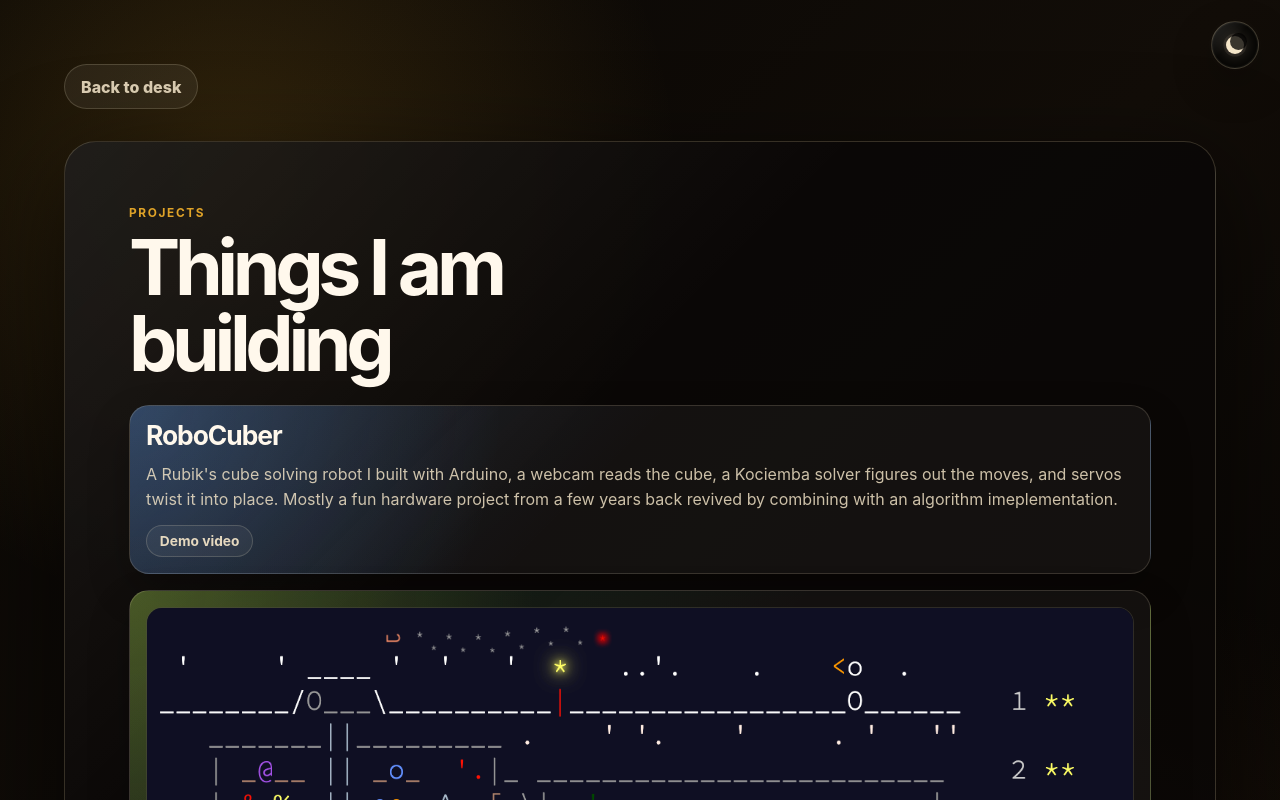
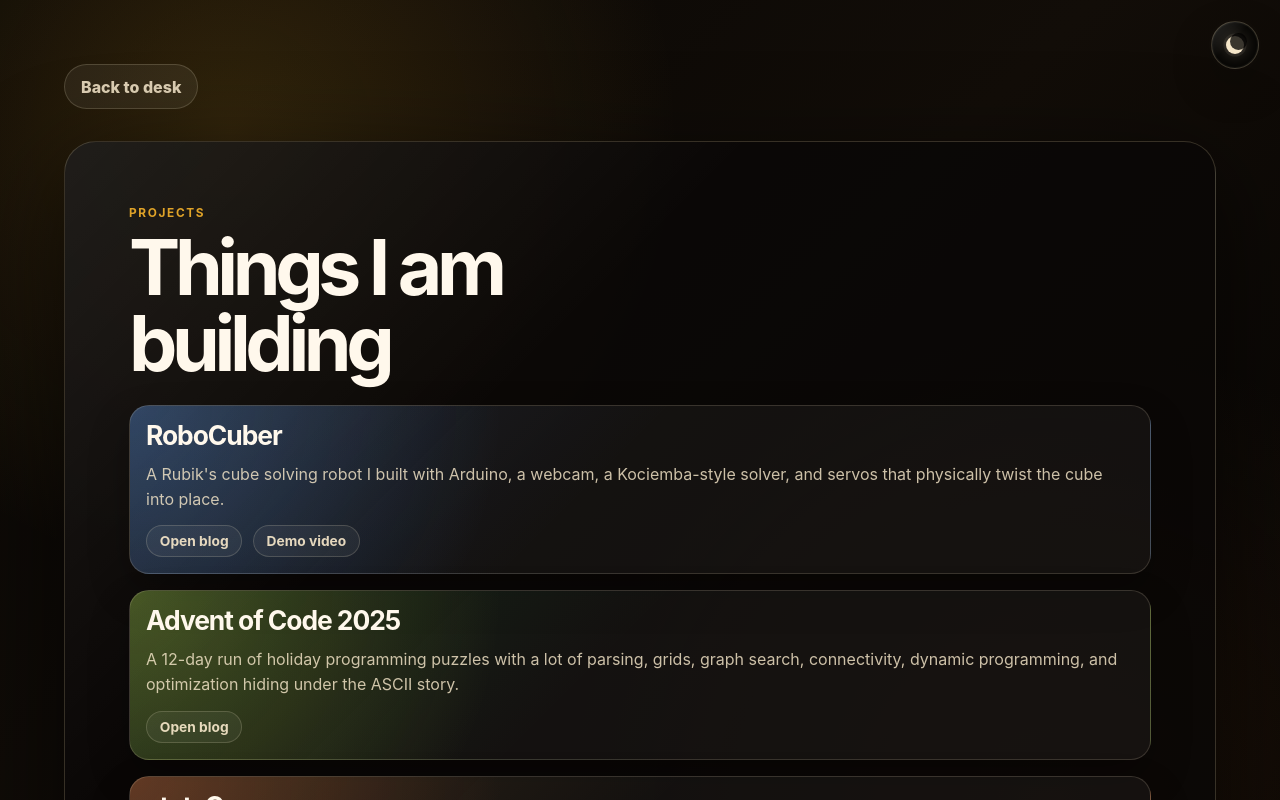
Before and after one commit to sakshamdhuria/personalsite, a React (Vite) app: page / in a window 1280 px wide. Both pictures are taken after a click on the button "Open projects". Shown: the top 800 px of the page. Built offline with nearby package versions, Linux system fonts and the light colour scheme.

Commit message:
Add project blog details.
Co-authored-by: Cursor <cursoragent@cursor.com>

```diff
--- a/src/App.jsx
+++ b/src/App.jsx
@@ -95,6 +95,13 @@ function App() {
 
     return lifeEntries.find((entry) => entry.slug === route.segments[2]) ?? null;
   }, [route.segments, routeId]);
+  const selectedProjectEntry = useMemo(() => {
+    if (routeId !== "projects" || route.segments[1] !== "blog") {
+      return null;
+    }
+
+    return projectEntries.find((entry) => entry.slug === route.segments[2]) ?? null;
+  }, [route.segments, routeId]);
   const selectedDeskBackground =
     theme === "light" ? deskLightBackground : deskBackground;
 
@@ -115,6 +122,16 @@ function App() {
       null,
       "",
       getRoutePath([getSectionPath("life"), "blog", entry.slug]),
+    );
+    setRoute(getRoute());
+    window.scrollTo({ top: 0, behavior: "smooth" });
+  };
+
+  const goToProjectBlog = (entry) => {
+    window.history.pushState(
+      null,
+      "",
+      getRoutePath([getSectionPath("projects"), "blog", entry.slug]),
     );
     setRoute(getRoute());
     window.scrollTo({ top: 0, behavior: "smooth" });
@@ -238,12 +255,26 @@ function App() {
           favoritePhotos={favoritePhotos}
           lifeEntry={selectedLifeEntry}
           lifeEntries={lifeEntries}
+          projectEntry={selectedProjectEntry}
           projectEntries={projectEntries}
           offClockEntries={offClockEntries}
           contactLinks={contactLinks}
-          onBack={selectedLifeEntry ? () => goToSection("life") : goHome}
-          backLabel={selectedLifeEntry ? "Back to side quests" : "Back to desk"}
+          onBack={
+            selectedLifeEntry
+              ? () => goToSection("life")
+              : selectedProjectEntry
+                ? () => goToSection("projects")
+                : goHome
+          }
+          backLabel={
+            selectedLifeEntry
+              ? "Back to side quests"
+              : selectedProjectEntry
+                ? "Back to projects"
+                : "Back to desk"
+          }
           onLifeEntryClick={goToLifeEntry}
+          onProjectBlogClick={goToProjectBlog}
         />
       </main>
     );
--- a/src/components/DetailPage.jsx
+++ b/src/components/DetailPage.jsx
@@ -403,6 +403,21 @@ function OffClockList({ entries }) {
   );
 }
 
+function BlogActionLink({ href, label = "Open blog", onClick }) {
+  return (
+    <a
+      className="blog-link"
+      href={href}
+      onClick={(event) => {
+        event.preventDefault();
+        onClick();
+      }}
+    >
+      {label}
+    </a>
+  );
+}
+
 function LifeList({ entries, favoritePhotos, onEntryClick }) {
   const [activeTab, setActiveTab] = useState("blog");
 
@@ -438,31 +453,18 @@ function LifeList({ entries, favoritePhotos, onEntryClick }) {
             const href = getRoutePath([getSectionPath("life"), "blog", entry.slug]);
 
             return (
-              <a
-                className="life-card-link"
-                href={href}
-                key={entry.title}
-                onClick={(event) => {
-                  event.preventDefault();
-                  onEntryClick(entry);
-                }}
-              >
-                <article className="life-card">
+              <article className="life-card" key={entry.title}>
                 <div className="life-card__header">
                   <p>{entry.date}</p>
                   <h2>{entry.title}</h2>
                 </div>
 
-                  <p className="life-card__route">{href}</p>
                 <p className="life-card__description">{entry.description}</p>
 
-                  <div className="life-photo-grid">
-                    {entry.photos.map((photo) => (
-                      <img src={photo.src} alt={photo.alt} key={photo.src} loading="lazy" />
-                    ))}
+                <div className="life-card__actions">
+                  <BlogActionLink href={href} onClick={() => onEntryClick(entry)} />
                 </div>
               </article>
-              </a>
             );
           })
         ) : (
@@ -507,29 +509,107 @@ function LifeBlogEntry({ entry }) {
   );
 }
 
-function ProjectsList({ entries }) {
+function BlogParagraph({ paragraph }) {
+  if (typeof paragraph === "string") {
+    return <p>{paragraph}</p>;
+  }
+
   return (
-    <div className="project-strip" aria-label="Project entries">
-      {entries.map((entry) => (
-        <article className={`project-card ${entry.accent}`} key={entry.name}>
-          {entry.image ? (
-            <img className="project-card__image" src={entry.image.src} alt={entry.image.alt} loading="lazy" />
-          ) : null}
+    <p>
+      {paragraph.textBefore}
+      <a href={paragraph.link.href} target="_blank" rel="noreferrer">
+        {paragraph.link.label}
+      </a>
+      {paragraph.textAfter}
+    </p>
+  );
+}
 
+function ProjectBlogEntry({ entry }) {
+  return (
+    <article className={`project-card project-card--article ${entry.accent}`}>
       <h2>{entry.name}</h2>
-          <p className="project-card__summary">{entry.description}</p>
 
-          {entry.links.length ? (
+      <div className="life-article-copy">
+        {entry.content.map((paragraph) => (
+          <BlogParagraph
+            key={typeof paragraph === "string" ? paragraph : paragraph.link.href}
+            paragraph={paragraph}
+          />
+        ))}
+      </div>
+
+      {entry.blogLinks?.length ? (
         <div className="project-card__links">
-              {entry.links.map((link) => (
+          {entry.blogLinks.map((link) => (
             <a href={link.href} key={link.href} target="_blank" rel="noreferrer">
               {link.label}
             </a>
           ))}
         </div>
       ) : null}
+
+      {entry.image ? (
+        <img
+          className="project-card__image project-card__image--article"
+          src={entry.image.src}
+          alt={entry.image.alt}
+          loading="lazy"
+        />
+      ) : null}
     </article>
-      ))}
+  );
+}
+
+function ProjectsList({ entries, onBlogClick }) {
+  return (
+    <div className="project-strip" aria-label="Project entries">
+      {entries.map((entry) => {
+        const blogHref = entry.content
+          ? getRoutePath([getSectionPath("projects"), "blog", entry.slug])
+          : null;
+        const shouldShowPreviewImage = entry.image && !entry.content;
+
+        return (
+          <article className={`project-card ${entry.accent}`} key={entry.name}>
+            <h2>{entry.name}</h2>
+
+            {shouldShowPreviewImage ? (
+              <img
+                className="project-card__image"
+                src={entry.image.src}
+                alt={entry.image.alt}
+                loading="lazy"
+              />
+            ) : null}
+
+            <p className="project-card__summary">{entry.description}</p>
+
+            {blogHref || entry.links.length ? (
+              <div className="project-card__links">
+                {blogHref ? (
+                  <BlogActionLink href={blogHref} onClick={() => onBlogClick(entry)} />
+                ) : null}
+
+                {entry.links.map((link) => {
+                  const isExternal = /^https?:\/\//.test(link.href);
+
+                  return (
+                    <a
+                      href={link.href}
+                      key={link.href}
+                      target={isExternal ? "_blank" : undefined}
+                      rel={isExternal ? "noreferrer" : undefined}
+                    >
+                      {link.label}
+                    </a>
+                  );
+                })}
+              </div>
+            ) : null}
+          </article>
+        );
+      })}
     </div>
   );
 }
@@ -557,12 +637,14 @@ function DetailPage({
   favoritePhotos,
   lifeEntry,
   lifeEntries,
+  projectEntry,
   projectEntries,
   offClockEntries,
   contactLinks,
   onBack,
   backLabel = "Back to desk",
   onLifeEntryClick,
+  onProjectBlogClick,
 }) {
   return (
     <section className="detail-page" aria-labelledby="page-title">
@@ -592,7 +674,11 @@ function DetailPage({
             />
           )
         ) : section.id === "projects" ? (
-          <ProjectsList entries={projectEntries} />
+          projectEntry ? (
+            <ProjectBlogEntry entry={projectEntry} />
+          ) : (
+            <ProjectsList entries={projectEntries} onBlogClick={onProjectBlogClick} />
+          )
         ) : section.id === "off-clock" ? (
           <OffClockList entries={offClockEntries} />
         ) : (
--- a/src/data/projects.js
+++ b/src/data/projects.js
@@ -2,10 +2,23 @@ import aoc2025Image from "../../aoc2025.png";
 
 export const projectEntries = [
   {
+    slug: "robocuber",
     name: "RoboCuber",
     description:
-      "A Rubik's cube solving robot I built with Arduino, a webcam reads the cube, a Kociemba solver figures out the moves, and servos twist it into place. Mostly a fun hardware project from a few years back revived by combining with an algorithm imeplementation.",
+      "A Rubik's cube solving robot I built with Arduino, a webcam, a Kociemba-style solver, and servos that physically twist the cube into place.",
+    content: [
+      "RoboCuber started as a hardware project, but the part that made it interesting was the solver behind it. The big background idea is God's number: for a standard 3x3 cube, every legal position can be solved in 20 moves or fewer if you are allowed to pick the best possible route.",
+      "That sounds almost impossible when you remember how large the cube state space is. The full cube has over 43 quintillion legal positions, and even if you describe the search more narrowly you are still thinking in the quintillions. The trick is not to search everything. A Kociemba-style two-phase solver first pushes the cube into a restricted subgroup, then solves from there.",
+      "The pruning tree is the key optimization. Before solving, the program builds pruning tables: compact lookup tables that say, for a compressed version of the cube state, at least how many moves are still needed. That precomputation is the slow 'training' step and can take a while depending on the table size and machine, but it only has to be done once.",
+      "After that, the live solve is much faster. Instead of exploring every branch, the solver checks the pruning table and immediately throws away branches that cannot beat the current best path. So the search goes from a ridiculous quintillion-scale space to a small, guided tree that can usually find a good near-optimal solution in seconds or less; the robot's physical turning is often the slower part.",
+    ],
     links: [
+      {
+        label: "Demo video",
+        href: "https://youtu.be/o328AWIkfyE",
+      },
+    ],
+    blogLinks: [
       {
         label: "Demo video",
         href: "https://youtu.be/o328AWIkfyE",
@@ -14,14 +27,45 @@ export const projectEntries = [
     accent: "is-robocuber",
   },
   {
+    slug: "advent-of-code-2025",
     name: "Advent of Code 2025",
     description:
-      "A 12-day run of holiday programming puzzles that leaned into parsing, grid simulations, graph search, connectivity with union-find/Kruskal-style ideas, dynamic programming, and optimization/linear constraints. I liked how the silly ASCII story hid real algorithm practice in bite-sized problems.",
+      "A 12-day run of holiday programming puzzles with a lot of parsing, grids, graph search, connectivity, dynamic programming, and optimization hiding under the ASCII story.",
+    content: [
+      {
+        textBefore: "",
+        link: {
+          label: "Advent of Code 2025",
+          href: "https://adventofcode.com/2025",
+        },
+        textAfter:
+          " was only 12 days, which sounded manageable until it became part of my night routine. I kept telling myself I would just look at the puzzle for a little bit, and then suddenly it was 2am during finals week and I was still trying one more idea.",
+      },
+      "The problems were fun because they rarely felt like textbook questions at first. A lot of them started as weird parsing or simulation tasks, which was extra annoying in C++ but also made me learn a bunch of random string handling and stringstream stuff I had mostly avoided before. Then the puzzle would slowly turn into grids, graph traversal, path counting, connectivity, dynamic programming, coordinate tricks, or some kind of optimization problem.",
+      {
+        textBefore: "The coolest one for me was ",
+        link: {
+          label: "Day 10, Factory",
+          href: "https://adventofcode.com/2025/day/10",
+        },
+        textAfter:
+          ". The setup was basically a bunch of machines with joltage targets and buttons that increment different subsets of those joltages. At first it feels like you should brute force button presses or do a clever search, but the numbers get big enough that this falls apart pretty quickly.",
+      },
+      "The clean way to see it is as integer linear programming: each button gets a variable for how many times you press it, the constraints say every joltage has to end at the target value, and the objective is to minimize the total number of presses. I remember looking around for online solvers and libraries I could import, including Google's optimization tooling if I remember correctly, because the hard part became modeling the problem cleanly and letting the solver do the search.",
+      "That one was just a really cool problem. More broadly, I liked seeing random math topics show up across the event in situations that felt almost practical, even though the scenarios were obviously fake little Advent of Code worlds. It made the math feel useful in a playful context.",
+      "I shared some of my solutions in the repo linked below. Overall, finishing all 24 puzzles was pretty cool and landed me around the top 2.5% of people attempting Advent of Code that year.",
+    ],
     image: {
       src: aoc2025Image,
       alt: "Advent of Code 2025 ASCII puzzle map",
     },
     links: [],
+    blogLinks: [
+      {
+        label: "Solutions repo",
+        href: "https://github.com/sakshamdhuria/adventofcode/tree/main/2025",
+      },
+    ],
     accent: "is-aoc",
   },
   {
--- a/src/styles.css
+++ b/src/styles.css
@@ -890,6 +890,15 @@ h2 {
   background: rgba(4, 7, 5, 0.36);
 }
 
+.project-card__image--article {
+  max-height: none;
+  object-fit: contain;
+}
+
+.project-card--article {
+  margin-top: 1.45rem;
+}
+
 .project-card h2 {
   margin: 0;
   font-size: clamp(1.2rem, 2.5vw, 1.65rem);
@@ -908,7 +917,8 @@ h2 {
   gap: 0.65rem;
 }
 
-.project-card__links a {
+.project-card__links a,
+.blog-link {
   display: inline-flex;
   align-items: center;
   padding: 0.45rem 0.8rem;
@@ -922,7 +932,9 @@ h2 {
 }
 
 .project-card__links a:hover,
-.project-card__links a:focus-visible {
+.project-card__links a:focus-visible,
+.blog-link:hover,
+.blog-link:focus-visible {
   border-color: rgba(245, 230, 201, 0.34);
   background: rgba(255, 255, 255, 0.1);
 }
@@ -948,7 +960,8 @@ h2 {
   background: rgba(255, 249, 235, 0.42);
 }
 
-.page-shell[data-theme="light"] .project-card__links a {
+.page-shell[data-theme="light"] .project-card__links a,
+.page-shell[data-theme="light"] .blog-link {
   border-color: rgba(80, 53, 20, 0.16);
   color: rgba(33, 22, 11, 0.82);
   background: rgba(255, 249, 235, 0.46);
@@ -1150,6 +1163,12 @@ h2 {
   line-height: 1.55;
 }
 
+.life-card__actions {
+  display: flex;
+  flex-wrap: wrap;
+  gap: 0.65rem;
+}
+
 .life-article-copy {
   display: grid;
   gap: 0.8rem;
@@ -1160,6 +1179,14 @@ h2 {
   color: rgba(245, 230, 201, 0.82);
   font-size: clamp(1rem, 1.8vw, 1.14rem);
   line-height: 1.75;
+}
+
+.life-article-copy a {
+  color: #bdeccf;
+  font-weight: 800;
+  text-decoration: underline;
+  text-decoration-color: rgba(189, 236, 207, 0.45);
+  text-underline-offset: 0.18em;
 }
 
 .life-photo-grid {
@@ -1233,6 +1260,11 @@ h2 {
 
 .page-shell[data-theme="light"] .life-article-copy p {
   color: rgba(33, 22, 11, 0.76);
+}
+
+.page-shell[data-theme="light"] .life-article-copy a {
+  color: #235d38;
+  text-decoration-color: rgba(35, 93, 56, 0.38);
 }
 
 .page-shell[data-theme="light"] .life-photo-grid img {
```
Lines whose indentation alone changed are shown as unchanged.
